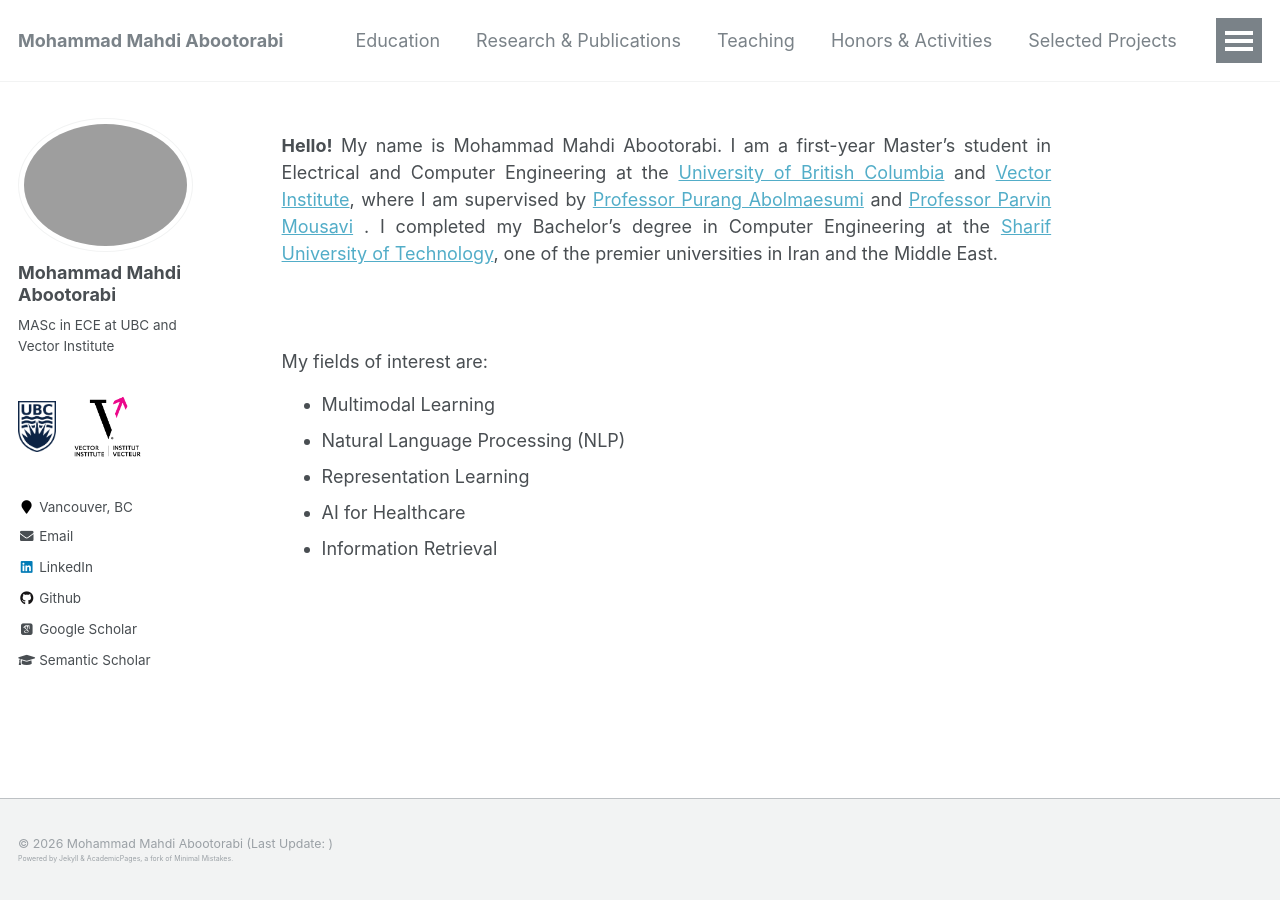
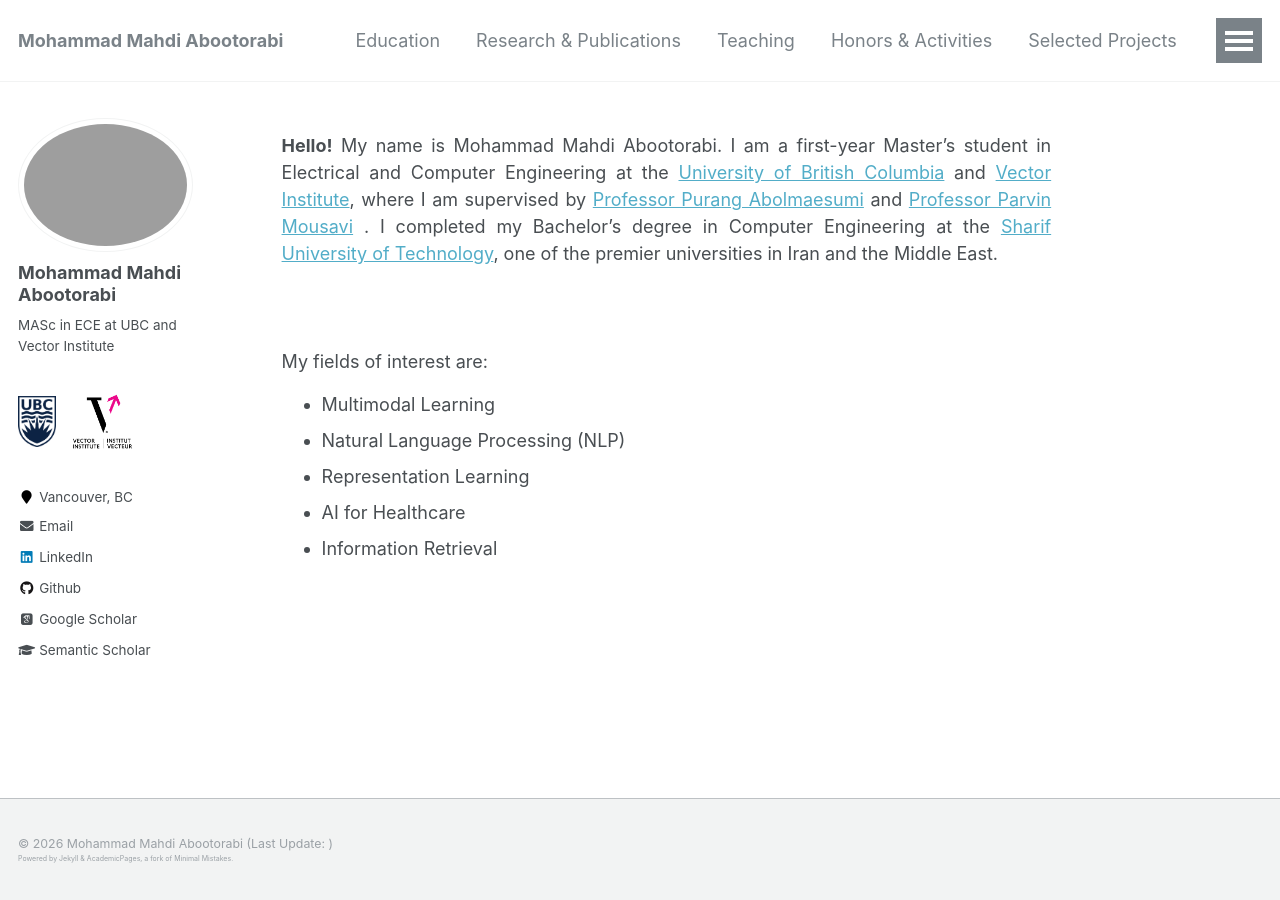
Before and after one commit to aboots/aboots.github.io, a Jekyll site: the page built from _pages/about.md, in a window 1280 px wide. Built offline with Jekyll 4.4.1, drawn with Linux system fonts in a browser that asks for light colours; nearby versions of some CDN libraries; some web fonts are replaced.

Commit message:
Update _config.yml

```diff
--- a/_config.yml
+++ b/_config.yml
@@ -83,7 +83,7 @@
 author:
   name             : "Mohammad Mahdi Abootorabi"
   avatar           : "aboots.png"
-  bio              : "MASc in ECE at UBC and Vector Institute <br><br> <a href='https://ece.ubc.ca/'><img src='/images/ubc.png' style='width: 20%; height: 20%;' /></a> <a href='https://vectorinstitute.ai/'><img src='/images/vector.png' style='width: 50%; height: 50%;' /></a>"
+  bio              : "MASc in ECE at UBC and Vector Institute <br><br> <a href='https://ece.ubc.ca/'><img src='/images/ubc.png' style='width: 20%; height: 20%;' /></a> <a href='https://vectorinstitute.ai/'><img src='/images/vector.png' style='width: 45%; height: 45%;' /></a>"
   location         : "Vancouver, BC"
   employer         :
   pubmed           : #"https://www.ncbi.nlm.nih.gov/pubmed/?term=john+snow"
```
